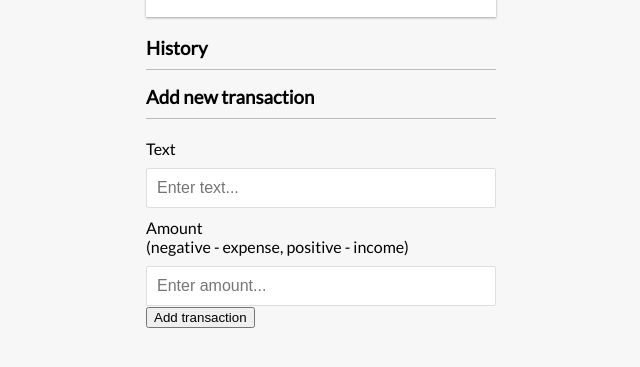
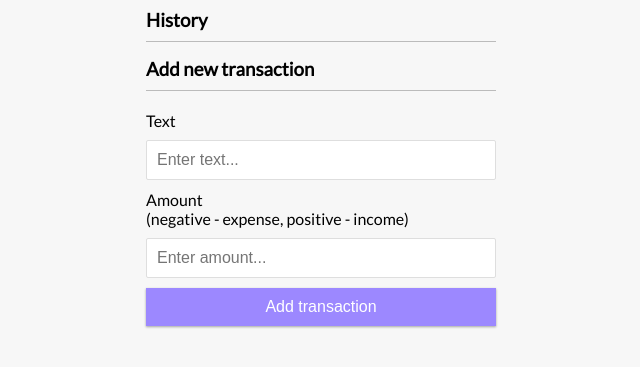
Before and after one commit to gdhaliwal22/exprense-tracker, a plain HTML site: page index.html in a window 1280 px wide. Shown: the part 347-714 px from the top of the page, without its empty margins (319-959 px from the left). Drawn offline with Linux system fonts and the light colour scheme.

Commit message:
styled button, width of container

```diff
--- a/style.css
+++ b/style.css
@@ -87,3 +87,19 @@ input[type="number"] {
   padding: 10px;
   width: 100%;
 }
+
+.btn {
+  background-color: #9c88ff;
+  box-shadow: var(--box-shadow);
+  color: #fff;
+  border: 0;
+  display: block;
+  font-size: 16px;
+  margin: 10px 0 30px;
+  padding: 10px;
+  width: 100%;
+}
+
+.list {
+  list-style-type: none;
+}
```
